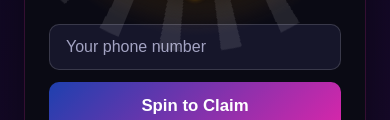
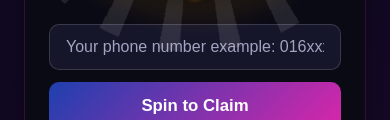
Before and after one commit to adrainlyc-web/luckywheel-mm99, a website: page index.html in a window 390 px wide. Shown: the part 577-697 px from the top of the page. Drawn offline with Linux system fonts and the light colour scheme; no server answers.

Commit message:
Add phone number format example to the input placeholder
Co-Authored-By: Claude Sonnet 5 <noreply@anthropic.com>

```diff
--- a/index.html
+++ b/index.html
@@ -29,7 +29,7 @@
         type="tel"
         id="phone"
         name="phone"
-        placeholder="Your phone number"
+        placeholder="Your phone number example: 016xxxxxxx"
         autocomplete="tel"
         required
       >
```
